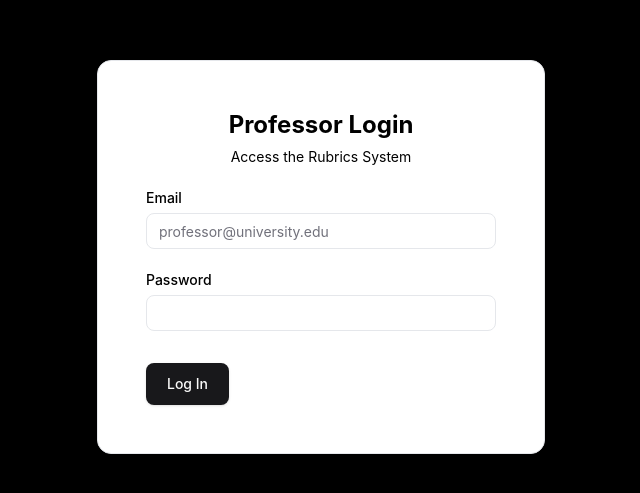
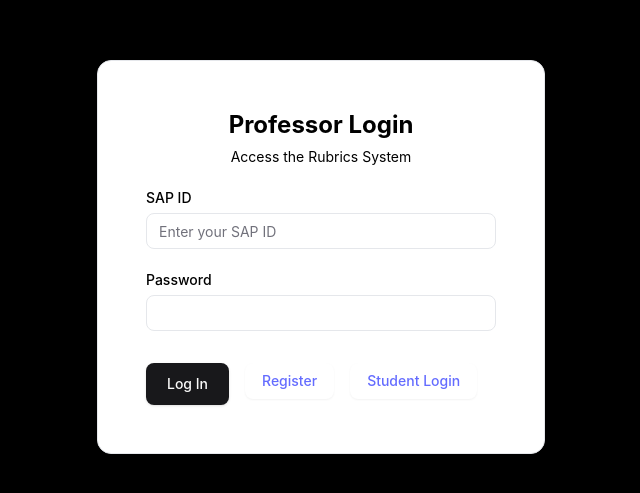
Before and after one commit to aryan84xd/Rubrics, a React (Vite) app in the folder frontend/: page /loginprof in a window 1280 px wide. Shown: the part 143-636 px from the top of the page, without its empty margins (319-959 px from the left). Built offline with nearby package versions, Linux system fonts and the light colour scheme.

Commit message:
Login fixes and api calling

```diff
--- a/frontend/src/pages/LoginProf.tsx
+++ b/frontend/src/pages/LoginProf.tsx
@@ -1,60 +1,85 @@
-"use client"
+import type React from "react";
 
-import type React from "react"
+import { useState } from "react";
 
-import { useState } from "react"
-import { Button } from "@/components/ui/button"
-import { Card, CardContent, CardDescription, CardFooter, CardHeader, CardTitle } from "@/components/ui/card"
-import { Input } from "@/components/ui/input"
-import { Label } from "@/components/ui/label"
-import { AlertCircle } from "lucide-react"
-import "@/index.css"
+import { Button } from "@/components/ui/button";
+import {
+  Card,
+  CardContent,
+  CardDescription,
+  CardFooter,
+  CardHeader,
+  CardTitle,
+} from "@/components/ui/card";
+import { Input } from "@/components/ui/input";
+import { Label } from "@/components/ui/label";
+import { AlertCircle } from "lucide-react";
+import { Link } from "react-router-dom";
+import "@/index.css";
+
+import { loginUser } from "../utils/api";
 
 export default function LoginProf() {
-  const [email, setEmail] = useState("")
-  const [password, setPassword] = useState("")
-  const [error, setError] = useState("")
+  const [sapid, setSapid] = useState("");
+  const [password, setPassword] = useState("");
+  const [error, setError] = useState("");
 
   const handleLogin = async (e: React.FormEvent) => {
-    e.preventDefault()
-    setError("")
+    e.preventDefault();
+    setError("");
 
-    if (email && password) {
-      console.log("Login attempted with:", { email, password })
-      await new Promise((resolve) => setTimeout(resolve, 1000))
+    if (sapid && password) {
+        try {
+            const data = await loginUser(sapid, password);
+            console.log("Login successful:", data);
 
-      setError("Invalid email or password. Please try again.")
+            // Handle successful login, e.g., store token or redirect
+        } catch (err: unknown) {
+            if (err instanceof Error) {
+                setError(err.message);
+            } else {
+                setError("An unexpected error occurred.");
+            }
+        }
     } else {
-      setError("Please enter both email and password.")
+        setError("Please enter both SAP ID and password.");
     }
-  }
+  };
 
   return (
     <div className="flex items-center justify-center min-h-screen w-screen bg-black">
       <Card className="w-full max-w-md bg-white shadow-lg p-6">
         <CardHeader>
-          <CardTitle className="text-2xl font-bold text-black text-center">Professor Login</CardTitle>
-          <CardDescription className="text-center text-black">Access the Rubrics System</CardDescription>
+          <CardTitle className="text-2xl font-bold text-black text-center">
+            Professor Login
+          </CardTitle>
+          <CardDescription className="text-center text-black">
+            Access the Rubrics System
+          </CardDescription>
         </CardHeader>
         <form onSubmit={handleLogin}>
           <CardContent className="space-y-6">
             <div className="space-y-2">
               <div className="flex justify-start">
-                <Label htmlFor="email" className="text-black">Email</Label>
+                <Label htmlFor="sapid" className="text-black">
+                  SAP ID
+                </Label>
               </div>
               <Input
                 className="text-black"
-                id="email"
-                type="email"
-                placeholder="professor@university.edu"
-                value={email}
-                onChange={(e) => setEmail(e.target.value)}
+                id="sapid"
+                type="text"
+                placeholder="Enter your SAP ID"
+                value={sapid}
+                onChange={(e) => setSapid(e.target.value)}
                 required
               />
             </div>
             <div className="space-y-2">
               <div className="flex justify-start">
-                <Label htmlFor="password" className="text-black">Password</Label>
+                <Label htmlFor="password" className="text-black">
+                  Password
+                </Label>
               </div>
               <Input
                 className="text-black"
@@ -72,13 +97,21 @@ export default function LoginProf() {
               </div>
             )}
           </CardContent>
-          <CardFooter className="pt-8">
-            <Button type="submit" className="p-5">
-              Log In
-            </Button>
+          <CardFooter className="pt-8 flex justify-between">
+            <div className="flex space-x-4">
+              <Button type="submit" className="p-5">
+                Log In
+              </Button>
+              <Link to="/regprof">
+                <Button variant="outline">Register</Button>
+              </Link>
+              <Link to="/loginstudent">
+                <Button variant="outline">Student Login</Button>
+              </Link>
+            </div>
           </CardFooter>
         </form>
       </Card>
     </div>
-  )
+  );
 }
--- a/frontend/src/pages/LoginStudent.tsx
+++ b/frontend/src/pages/LoginStudent.tsx
@@ -1,60 +1,82 @@
-"use client"
-
-import type React from "react"
-
-import { useState } from "react"
-import { Button } from "@/components/ui/button"
-import { Card, CardContent, CardDescription, CardFooter, CardHeader, CardTitle } from "@/components/ui/card"
-import { Input } from "@/components/ui/input"
-import { Label } from "@/components/ui/label"
-import { AlertCircle } from "lucide-react"
-import "@/index.css"
+import type React from "react";
+import { useState } from "react";
+import { Button } from "@/components/ui/button";
+import {
+  Card,
+  CardContent,
+  CardDescription,
+  CardFooter,
+  CardHeader,
+  CardTitle,
+} from "@/components/ui/card";
+import { Input } from "@/components/ui/input";
+import { Label } from "@/components/ui/label";
+import { AlertCircle } from "lucide-react";
+import { Link } from "react-router-dom";
+import "@/index.css";
+import { loginUser } from "../utils/api";
 
 export default function LoginStudent() {
-  const [email, setEmail] = useState("")
-  const [password, setPassword] = useState("")
-  const [error, setError] = useState("")
+  const [sapid, setSapid] = useState("");
+  const [password, setPassword] = useState("");
+  const [error, setError] = useState("");
 
   const handleLogin = async (e: React.FormEvent) => {
-    e.preventDefault()
-    setError("")
+    e.preventDefault();
+    setError("");
 
-    if (email && password) {
-      console.log("Login attempted with:", { email, password })
-      await new Promise((resolve) => setTimeout(resolve, 1000))
+    if (sapid && password) {
+      try {
+        const data = await loginUser(sapid, password);
+        console.log("Login successful:", data);
 
-      setError("Invalid email or password. Please try again.")
+        // Handle successful login, e.g., store token or redirect
+      } catch (err: unknown) {
+        if (err instanceof Error) {
+          setError(err.message);
+        } else {
+          setError("An unexpected error occurred.");
+        }
+      }
     } else {
-      setError("Please enter both email and password.")
+      setError("Please enter both SAP ID and password.");
     }
-  }
+  };
 
   return (
     <div className="flex items-center justify-center min-h-screen w-screen bg-black">
       <Card className="w-full max-w-md bg-white shadow-lg p-6">
         <CardHeader>
-          <CardTitle className="text-2xl font-bold text-black text-center">Student Login</CardTitle>
-          <CardDescription className="text-center text-black">Access the Rubrics System</CardDescription>
+          <CardTitle className="text-2xl font-bold text-black text-center">
+            Student Login
+          </CardTitle>
+          <CardDescription className="text-center text-black">
+            Access the Rubrics System
+          </CardDescription>
         </CardHeader>
         <form onSubmit={handleLogin}>
           <CardContent className="space-y-6">
             <div className="space-y-2">
               <div className="flex justify-start">
-                <Label htmlFor="email" className="text-black">Email</Label>
+                <Label htmlFor="sapid" className="text-black">
+                  SAP ID
+                </Label>
               </div>
               <Input
                 className="text-black"
-                id="email"
-                type="email"
-                placeholder="student@university.edu"
-                value={email}
-                onChange={(e) => setEmail(e.target.value)}
+                id="sapid"
+                type="text"
+                placeholder="Enter your SAP ID"
+                value={sapid}
+                onChange={(e) => setSapid(e.target.value)}
                 required
               />
             </div>
             <div className="space-y-2">
               <div className="flex justify-start">
-                <Label htmlFor="password" className="text-black">Password</Label>
+                <Label htmlFor="password" className="text-black">
+                  Password
+                </Label>
               </div>
               <Input
                 className="text-black"
@@ -72,13 +94,21 @@ export default function LoginStudent() {
               </div>
             )}
           </CardContent>
-          <CardFooter className="pt-8">
-            <Button type="submit" className="p-5">
-              Log In
-            </Button>
+          <CardFooter className="pt-8 flex justify-between">
+            <div className="flex space-x-4">
+              <Button type="submit" className="p-5">
+                Log In
+              </Button>
+              <Link to="/regstudent">
+                <Button variant="outline">Register</Button>
+              </Link>
+              <Link to="/loginprofessor">
+                <Button variant="outline">Professor Login</Button>
+              </Link>
+            </div>
           </CardFooter>
         </form>
       </Card>
     </div>
-  )
+  );
 }
--- a/frontend/src/pages/ProfRegister.tsx
+++ b/frontend/src/pages/ProfRegister.tsx
@@ -1,24 +1,32 @@
-"use client"
+"use client";
 
-import { useState } from "react"
-import { zodResolver } from "@hookform/resolvers/zod"
-import { useForm } from "react-hook-form"
-import * as z from "zod"
+import { useState } from "react";
+import { zodResolver } from "@hookform/resolvers/zod";
+import { useForm } from "react-hook-form";
+import * as z from "zod";
 
-import { Button } from "@/components/ui/button"
-import { Form, FormControl, FormDescription, FormField, FormItem, FormLabel, FormMessage } from "@/components/ui/form"
-import { Input } from "@/components/ui/input"
-import { Select, SelectContent, SelectItem, SelectTrigger, SelectValue } from "@/components/ui/select"
+import { Link } from "react-router-dom";
+import { Button } from "@/components/ui/button";
+import {
+  Form,
+  FormControl,
+  FormDescription,
+  FormField,
+  FormItem,
+  FormLabel,
+  FormMessage,
+} from "@/components/ui/form";
+import { Input } from "@/components/ui/input";
 
 const formSchema = z.object({
   sapid: z.string().length(12, "SAP ID must be exactly 12 characters"),
   password: z.string().min(8, "Password must be at least 8 characters"),
   name: z.string().min(2, "Name must be at least 2 characters"),
-  role: z.enum(["hod", "assistant professor", "professor", "associate professor"]),
-})
+  role: z.enum(["professor"]),
+});
 
 export default function ProfRegister() {
-  const [isSubmitting, setIsSubmitting] = useState(false)
+  const [isSubmitting, setIsSubmitting] = useState(false);
 
   const form = useForm<z.infer<typeof formSchema>>({
     resolver: zodResolver(formSchema),
@@ -28,21 +36,23 @@ export default function ProfRegister() {
       name: "",
       role: "professor",
     },
-  })
+  });
 
   function onSubmit(values: z.infer<typeof formSchema>) {
-    setIsSubmitting(true)
-    console.log(values)
+    setIsSubmitting(true);
+    console.log(values);
     setTimeout(() => {
-      setIsSubmitting(false)
-      form.reset()
-    }, 2000)
+      setIsSubmitting(false);
+      form.reset();
+    }, 2000);
   }
 
   return (
     <div className="flex items-center justify-center min-h-screen w-screen bg-black">
       <div className="w-full max-w-md bg-white shadow-lg p-6 rounded-lg">
-        <h2 className="text-2xl font-semibold text-center text-black mb-6">Professor Registration</h2>
+        <h2 className="text-2xl font-semibold text-center text-black mb-6">
+          Professor Registration
+        </h2>
         <Form {...form}>
           <form onSubmit={form.handleSubmit(onSubmit)} className="space-y-6">
             <FormField
@@ -50,14 +60,20 @@ export default function ProfRegister() {
               name="sapid"
               render={({ field }) => (
                 <FormItem>
-                  <FormLabel className="text-black flex justify-start ml-1">SAP ID</FormLabel>
+                  <FormLabel className="text-black flex justify-start ml-1">
+                    SAP ID
+                  </FormLabel>
                   <FormControl>
-                    <Input className="text-black" placeholder="98765432" {...field} />
+                    <Input
+                      className="text-black"
+                      placeholder="98765432"
+                      {...field}
+                    />
                   </FormControl>
                   <FormDescription className="text-black flex justify-start ml-1">
                     Your unique 12-digit SAP identification number.
                   </FormDescription>
-                  <FormMessage className="text-red-500 text-left ml-1"/>
+                  <FormMessage className="text-red-500 text-left ml-1" />
                 </FormItem>
               )}
             />
@@ -66,14 +82,21 @@ export default function ProfRegister() {
               name="password"
               render={({ field }) => (
                 <FormItem>
-                  <FormLabel className="text-black flex justify-start ml-1">Password</FormLabel>
+                  <FormLabel className="text-black flex justify-start ml-1">
+                    Password
+                  </FormLabel>
                   <FormControl>
-                    <Input type="password" className="text-black" placeholder="********" {...field} />
+                    <Input
+                      type="password"
+                      className="text-black"
+                      placeholder="********"
+                      {...field}
+                    />
                   </FormControl>
                   <FormDescription className="text-black flex justify-start ml-1">
                     Choose a strong password with at least 8 characters.
                   </FormDescription>
-                  <FormMessage className="text-red-500 text-left ml-1"/>
+                  <FormMessage className="text-red-500 text-left ml-1" />
                 </FormItem>
               )}
             />
@@ -82,46 +105,35 @@ export default function ProfRegister() {
               name="name"
               render={({ field }) => (
                 <FormItem>
-                  <FormLabel className="text-black flex justify-start ml-1">Name</FormLabel>
+                  <FormLabel className="text-black flex justify-start ml-1">
+                    Name
+                  </FormLabel>
                   <FormControl>
-                    <Input className="text-black" placeholder="Dr. John Doe" {...field} />
+                    <Input
+                      className="text-black"
+                      placeholder="Dr. John Doe"
+                      {...field}
+                    />
                   </FormControl>
                   <FormDescription className="text-black flex justify-start ml-1">
                     Your full name, including title if applicable.
                   </FormDescription>
-                  <FormMessage className="text-red-500 text-left ml-1"/>
+                  <FormMessage className="text-red-500 text-left ml-1" />
                 </FormItem>
               )}
             />
-            <FormField
-              control={form.control}
-              name="role"
-              render={({ field }) => (
-                <FormItem>
-                  <FormLabel className="text-black flex justify-start ml-1">Role</FormLabel>
-                  <Select onValueChange={field.onChange} defaultValue={field.value}>
-                    <FormControl>
-                      <SelectTrigger className="bg-white text-black border border-gray-300 rounded-md">
-                        <SelectValue placeholder="Select a role" />
-                      </SelectTrigger>
-                    </FormControl>
-                    <SelectContent className="bg-white text-black z-50">
-                      <SelectItem className="text-black" value="hod">HOD</SelectItem>
-                      <SelectItem className="text-black" value="professor">Professor</SelectItem>
-                      <SelectItem className="text-black" value="associate professor">Associate Professor</SelectItem>
-                      <SelectItem className="text-black" value="assistant professor">Assistant Professor</SelectItem>
-                    </SelectContent>
-                  </Select>
-                  <FormMessage className="text-red-500 text-left ml-1"/>
-                </FormItem>
-              )}
-            />
-            <Button type="submit" disabled={isSubmitting}>
-              {isSubmitting ? "Registering..." : "Register"}
-            </Button>
+            <div className="flex justify-between space-x-4">
+              <Button type="submit" disabled={isSubmitting}>
+                {isSubmitting ? "Registering..." : "Register"}
+              </Button>
+              <Link to="/proflogin">
+                <Button variant="outline">Log In</Button>
+              </Link>
+
+            </div>
           </form>
         </Form>
       </div>
     </div>
-  )
+  );
 }
--- a/frontend/src/pages/StudentReg.tsx
+++ b/frontend/src/pages/StudentReg.tsx
@@ -4,7 +4,7 @@ import { useState } from "react";
 import { zodResolver } from "@hookform/resolvers/zod";
 import { useForm } from "react-hook-form";
 import * as z from "zod";
-
+import { Link } from "react-router-dom";
 import { Button } from "@/components/ui/button";
 import {
   Form,
@@ -16,19 +16,19 @@ import {
   FormMessage,
 } from "@/components/ui/form";
 import { Input } from "@/components/ui/input";
-import {
-  Select,
-  SelectContent,
-  SelectItem,
-  SelectTrigger,
-  SelectValue,
-} from "@/components/ui/select";
+// import {
+//   Select,
+//   SelectContent,
+//   SelectItem,
+//   SelectTrigger,
+//   SelectValue,
+// } from "@/components/ui/select";
 
 const formSchema = z.object({
   sapid: z.string().length(12, "SAP ID must be exactly 12 characters"),
   password: z.string().min(8, "Password must be at least 8 characters"),
   name: z.string().min(2, "Name must be at least 2 characters"),
-  role: z.enum(["student", "alumni"]),
+  role: z.enum(["student"]),
   rollNumber: z.string().min(4, "Roll Number must be at least 4 characters"),
   year: z.string().min(4, "Invalid year"),
 });
@@ -132,7 +132,7 @@ export default function StudentRegister() {
                 </FormItem>
               )}
             />
-            <FormField
+            {/* <FormField
               control={form.control}
               name="role"
               render={({ field }) => (
@@ -161,7 +161,7 @@ export default function StudentRegister() {
                   <FormMessage className="text-red-500 text-left" />
                 </FormItem>
               )}
-            />
+            /> */}
             <FormField
               control={form.control}
               name="rollNumber"
@@ -206,9 +206,14 @@ export default function StudentRegister() {
                 </FormItem>
               )}
             />
-            <Button type="submit" disabled={isSubmitting}>
-              {isSubmitting ? "Registering..." : "Register"}
-            </Button>
+            <div className="flex space-x-4">
+              <Button type="submit" disabled={isSubmitting}>
+                {isSubmitting ? "Registering..." : "Register"}
+              </Button>
+              <Link to="/loginstudent">
+                <Button variant="outline">Login</Button>
+              </Link>
+            </div>
           </form>
         </Form>
       </div>
--- /dev/null
+++ b/frontend/src/utils/api.ts
@@ -0,0 +1,34 @@
+// src/utils/api.ts
+
+interface LoginResponse {
+    message: string;
+    token: string;
+    role: string;
+    userId: string;
+}
+
+export const loginUser = async (sapid: string, password: string): Promise<LoginResponse> => {
+    try {
+        console.log("Logging in with SAP ID:", sapid);
+        const response = await fetch("http://localhost:8080/auth/login", {
+            method: "POST",
+            headers: {
+                "Content-Type": "application/json",
+            },
+            body: JSON.stringify({ sapid, password }),
+            credentials: "include", // Ensures cookies are sent/received
+        });
+        console.log("Response:", response);
+        if (!response.ok) {
+            const errorData = await response.json();
+            throw new Error(errorData.message || "Login failed");
+        }
+        console.log("Login successful");
+        return response.json() as Promise<LoginResponse>;
+    } catch (error) {
+        if (error instanceof Error) {
+            throw new Error(error.message);
+        }
+        throw new Error("Something went wrong");
+    }
+};
```
Also changed, not shown: 2 other files (tests, documents, lock files or other folders).
